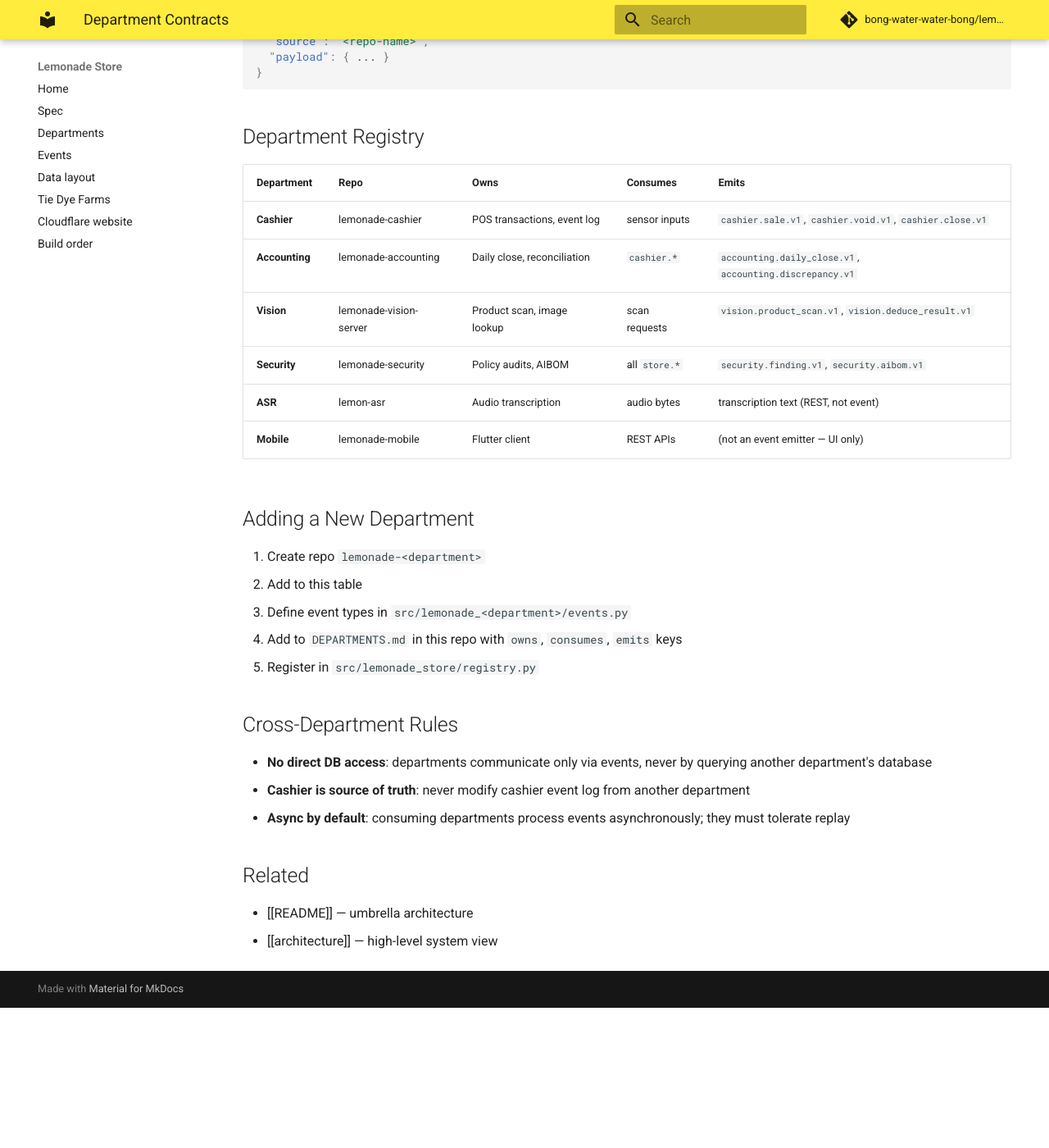
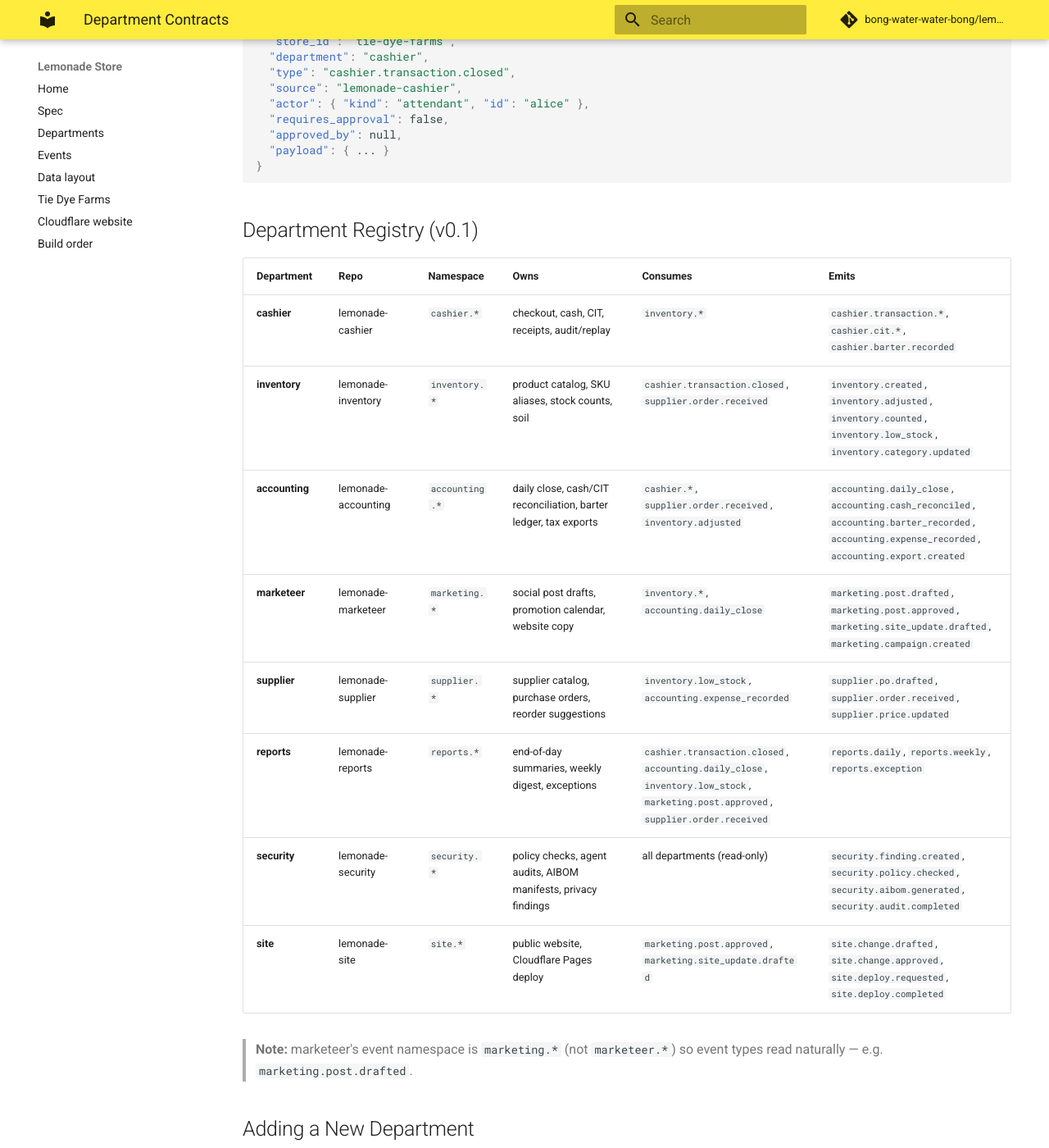
Before and after one commit to bong-water-water-bong/lemonade-store, an MkDocs documentation site: the page built from docs/wiki/departments.md, in a window 1280 px wide and 1400 px high, scrolled down 409 px. Shown: the whole window at 82% size. Built offline with MkDocs 1.6.1 and Material for MkDocs 9.7.7, drawn with Linux system fonts in a browser that asks for light colours; comment, search, counter and statistics services are not loaded; before the commit the page ends 1638 px from its top, so only the background shows below that; some of the changed text lies outside the part shown.

Commit message:
fix: comprehensive audit fixes — critical wiki/doc alignment, security, validation
- docs/wiki/departments.md: rewrite to match actual 8-department registry,
  remove stale Vision/ASR/Mobile entries, fix event envelope field names
  (schema→schema_version), fix registry path (registry.py→departments.py)
- .gitignore: add .claude/memory.db to prevent committed session state
- openspec/project.md: deduplicate merged-in second copy of the standard
- src/lemonade_store/events.py: add ISO-8601 timestamp validation (regex
  + datetime.fromisoformat) and emit-registry check so events must appear
  in the department's emits tuple
- tests/test_events.py: fix parametrized test to use real emits, add
  TestTimestampValidation and TestEmitRegistryValidation test classes
- .vscode/settings.json: add VS Code workspace config (ruff, mypy, pytest)
- .vscode/extensions.json: add recommended extension list

````diff
--- a/docs/wiki/departments.md
+++ b/docs/wiki/departments.md
@@ -1,42 +1,68 @@
 # Department Contracts
 
-> Every lemonade-store department owns one domain, consumes specific events, and emits its own events. This is the contract table.
+> Every lemonade-store department owns one domain, consumes specific events,
+> and emits its own events. This is the live contract table matching
+> `src/lemonade_store/departments.py`.
 
 ## Event Envelope
+
 All inter-department messages use `store.event.v1`:
+
 ```json
 {
-  "schema": "store.event.v1",
-  "type": "<department>.<event>.<version>",
+  "schema_version": "store.event.v1",
+  "event_id": "evt-0001",
   "ts": "2026-05-24T17:00:00Z",
-  "source": "<repo-name>",
+  "store_id": "tie-dye-farms",
+  "department": "cashier",
+  "type": "cashier.transaction.closed",
+  "source": "lemonade-cashier",
+  "actor": { "kind": "attendant", "id": "alice" },
+  "requires_approval": false,
+  "approved_by": null,
   "payload": { ... }
 }
 ```
 
-## Department Registry
+## Department Registry (v0.1)
 
-| Department | Repo | Owns | Consumes | Emits |
-|-----------|------|------|----------|-------|
-| **Cashier** | lemonade-cashier | POS transactions, event log | sensor inputs | `cashier.sale.v1`, `cashier.void.v1`, `cashier.close.v1` |
-| **Accounting** | lemonade-accounting | Daily close, reconciliation | `cashier.*` | `accounting.daily_close.v1`, `accounting.discrepancy.v1` |
-| **Vision** | lemonade-vision-server | Product scan, image lookup | scan requests | `vision.product_scan.v1`, `vision.deduce_result.v1` |
-| **Security** | lemonade-security | Policy audits, AIBOM | all `store.*` | `security.finding.v1`, `security.aibom.v1` |
-| **ASR** | lemon-asr | Audio transcription | audio bytes | transcription text (REST, not event) |
-| **Mobile** | lemonade-mobile | Flutter client | REST APIs | (not an event emitter — UI only) |
+| Department | Repo | Namespace | Owns | Consumes | Emits |
+|---|---|---|---|---|---|
+| **cashier** | lemonade-cashier | `cashier.*` | checkout, cash, CIT, receipts, audit/replay | `inventory.*` | `cashier.transaction.*`, `cashier.cit.*`, `cashier.barter.recorded` |
+| **inventory** | lemonade-inventory | `inventory.*` | product catalog, SKU aliases, stock counts, soil | `cashier.transaction.closed`, `supplier.order.received` | `inventory.created`, `inventory.adjusted`, `inventory.counted`, `inventory.low_stock`, `inventory.category.updated` |
+| **accounting** | lemonade-accounting | `accounting.*` | daily close, cash/CIT reconciliation, barter ledger, tax exports | `cashier.*`, `supplier.order.received`, `inventory.adjusted` | `accounting.daily_close`, `accounting.cash_reconciled`, `accounting.barter_recorded`, `accounting.expense_recorded`, `accounting.export.created` |
+| **marketeer** | lemonade-marketeer | `marketing.*` | social post drafts, promotion calendar, website copy | `inventory.*`, `accounting.daily_close` | `marketing.post.drafted`, `marketing.post.approved`, `marketing.site_update.drafted`, `marketing.campaign.created` |
+| **supplier** | lemonade-supplier | `supplier.*` | supplier catalog, purchase orders, reorder suggestions | `inventory.low_stock`, `accounting.expense_recorded` | `supplier.po.drafted`, `supplier.order.received`, `supplier.price.updated` |
+| **reports** | lemonade-reports | `reports.*` | end-of-day summaries, weekly digest, exceptions | `cashier.transaction.closed`, `accounting.daily_close`, `inventory.low_stock`, `marketing.post.approved`, `supplier.order.received` | `reports.daily`, `reports.weekly`, `reports.exception` |
+| **security** | lemonade-security | `security.*` | policy checks, agent audits, AIBOM manifests, privacy findings | all departments (read-only) | `security.finding.created`, `security.policy.checked`, `security.aibom.generated`, `security.audit.completed` |
+| **site** | lemonade-site | `site.*` | public website, Cloudflare Pages deploy | `marketing.post.approved`, `marketing.site_update.drafted` | `site.change.drafted`, `site.change.approved`, `site.deploy.requested`, `site.deploy.completed` |
+
+> **Note:** marketeer's event namespace is `marketing.*` (not `marketeer.*`) so
+> event types read naturally — e.g. `marketing.post.drafted`.
 
 ## Adding a New Department
+
 1. Create repo `lemonade-<department>`
-2. Add to this table
-3. Define event types in `src/lemonade_<department>/events.py`
-4. Add to `DEPARTMENTS.md` in this repo with `owns`, `consumes`, `emits` keys
-5. Register in `src/lemonade_store/registry.py`
+2. Add `Department(...)` entry to `src/lemonade_store/departments.py`
+3. Add the department name to `KNOWN_DEPARTMENTS` in the same file
+4. Update `docs/DEPARTMENTS.md` with `owns`, `consumes`, `emits` keys
+5. Add a spec under `openspec/specs/<department>/spec.md`
+6. Update this wiki page
+
+The canonical registry is `src/lemonade_store/departments.py` — if this
+wiki and the Python file disagree, the Python file wins.
 
 ## Cross-Department Rules
+
 - **No direct DB access**: departments communicate only via events, never by querying another department's database
 - **Cashier is source of truth**: never modify cashier event log from another department
 - **Async by default**: consuming departments process events asynchronously; they must tolerate replay
+- **Namespace perimeter**: a department may only write into its own `namespace.*` prefix
+- **Owner approval gates**: any public or financial side effect must carry `requires_approval: true` and be explicitly approved
 
 ## Related
+
 - [[README]] — umbrella architecture
 - [[architecture]] — high-level system view
+- `src/lemonade_store/departments.py` — canonical machine-readable registry
+- `docs/DEPARTMENTS.md` — full department contract documentation
````
Also changed, not shown: openspec/project.md (+0 -30 lines), 3 other files.
